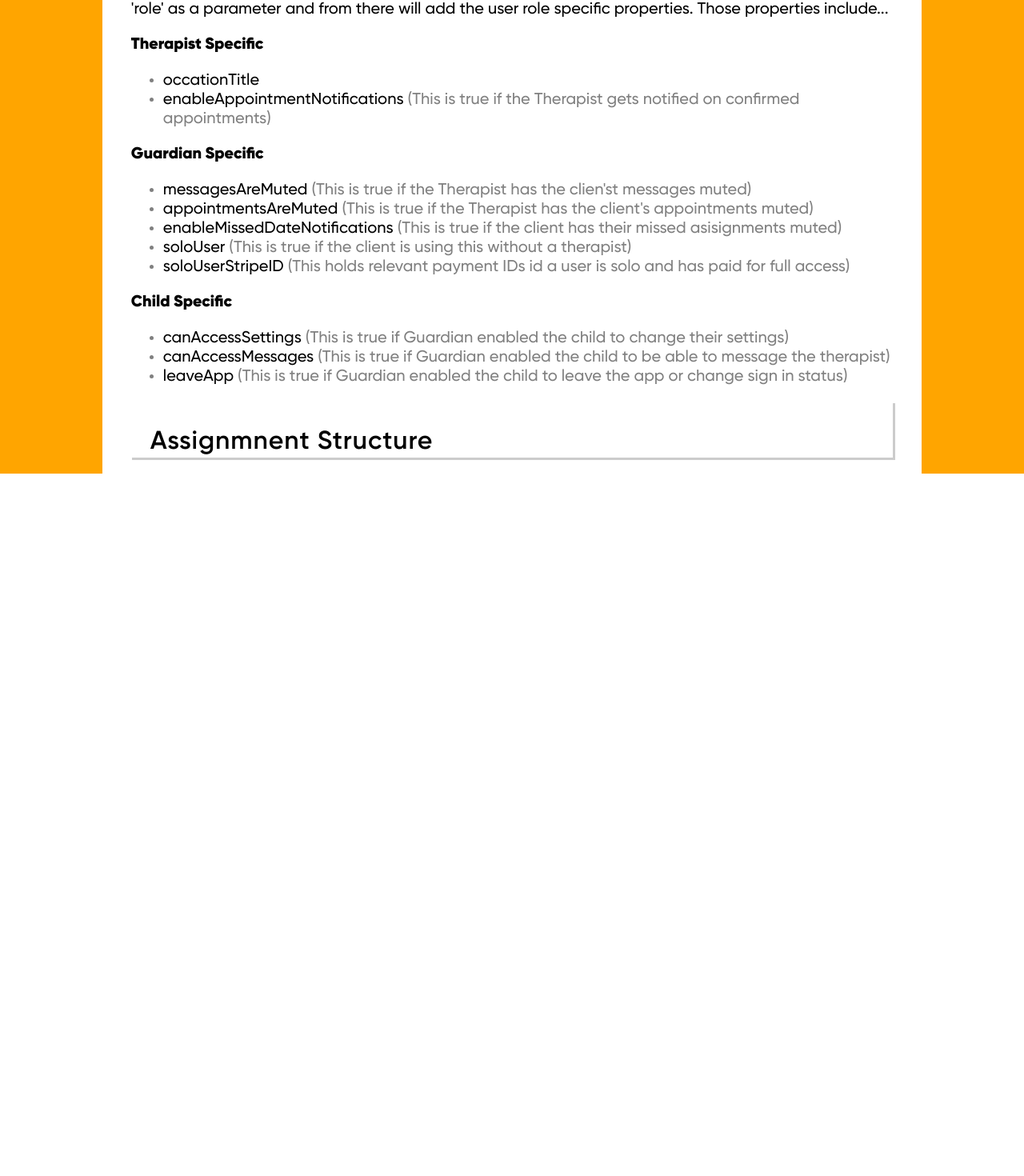
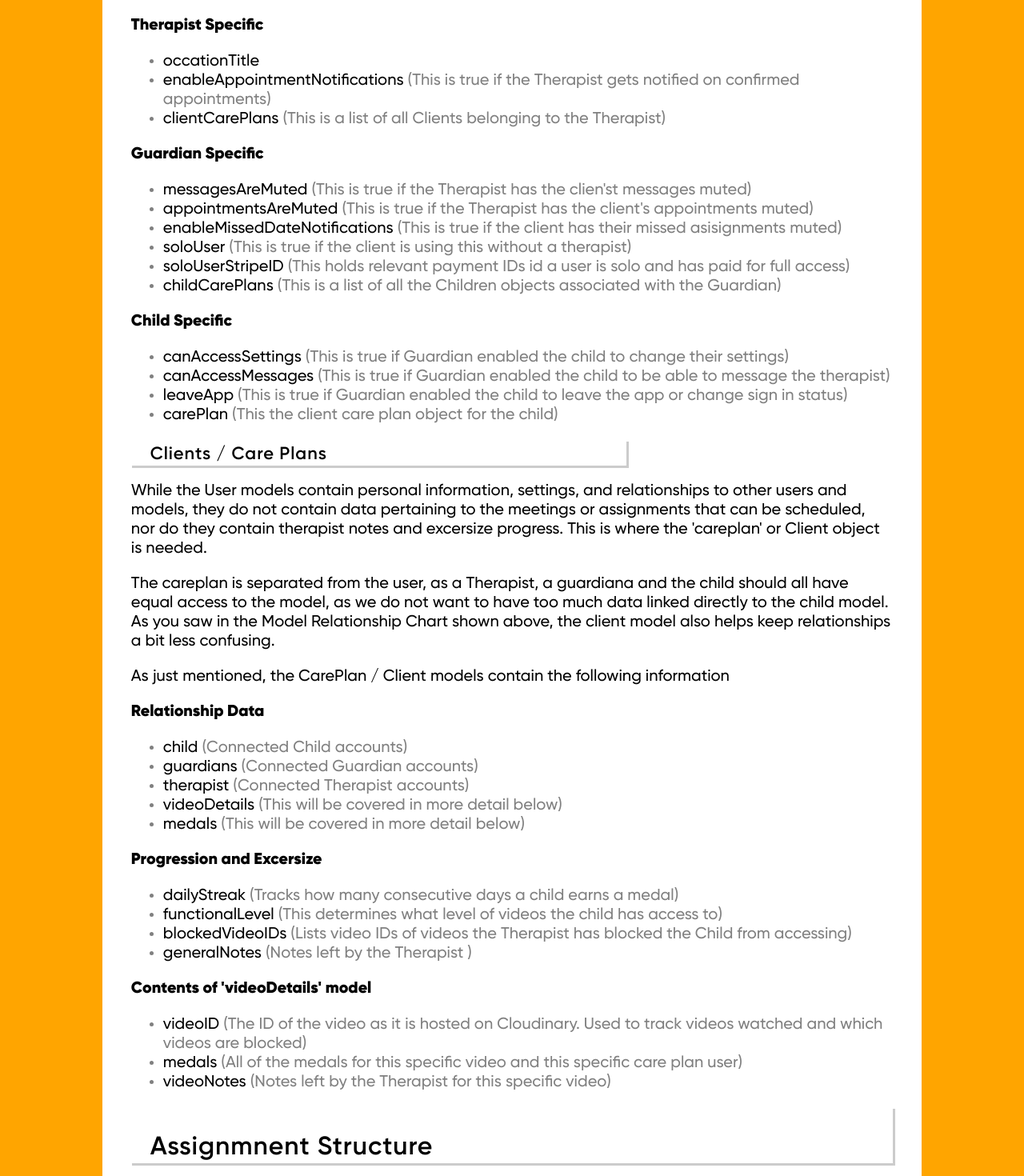
Before and after one commit to NLanese/the-codex, a Next.js app: page /showcases/works/kidz-n-motion in a window 1280 px wide. Shown: the part 5579-7049 px from the top of the page at 80% size. Before the commit the page ends 6191 px from the top, so only its background shows below. Built offline with nearby package versions, Linux system fonts and the light colour scheme.

Commit message:
Update kidz-n-motion.js

```diff
--- a/pages/showcases/works/kidz-n-motion.js
+++ b/pages/showcases/works/kidz-n-motion.js
@@ -418,13 +418,13 @@ export default function KNMPage(){
                             </OstCard>
                         </div>
                     </div>
-                    <div style={Styles.Fonts.lessonHeader}>Organization</div>
+                    <div style={{...Styles.Fonts.lessonHeader, fontSize: 22, width: '60%', marginLeft: '0%'}}>Organization</div>
                     <p style={Styles.Fonts.basicX}>
                         The Organization Model is the parent to every other data model in the Kidz N Motion App. Organizations will <strong>have many</strong> Therapists, as well as a variety of other options that
                         will apply to all Therapists and thus all Clients. Some of these properties include the payment settings as well as video settings from the Therapeutic Practice. While you would be able to access the
                         information of Patients by finding the Therapists from the Organization and going down through the models that way, the Organization will also have direct relationships with the Clients and parents and children as well.
                     </p>
-                    <div style={Styles.Fonts.lessonHeader}>Users</div>
+                    <div style={{...Styles.Fonts.lessonHeader, fontSize: 22, width: '60%', marginLeft: '0%'}}>Users</div>
                     <p style={Styles.Fonts.basicX}>
                         All users are a part of the User tabel in the database, meaning Therapists, Children and Guardians alike are all just instances of the User Model. There is, however
                         <strong> role-specific properties</strong> attached to the user model that seperates Children from Guardians and Guardians from Therapists. This is mostly determined through the 'role' property which is
@@ -441,6 +441,7 @@ export default function KNMPage(){
                         <ul>
                             <li><span style={{...Styles.Code.code, fontSize: 20, color: 'black'}}>occationTitle</span></li>
                             <li><span style={{...Styles.Code.code, fontSize: 20, color: 'black'}}>enableAppointmentNotifications </span>(This is true if the Therapist gets notified on confirmed appointments)</li>
+                            <li><span style={{...Styles.Code.code, fontSize: 20, color: 'black'}}>clientCarePlans </span>(This is a list of all Clients belonging to the Therapist)</li>
                         </ul>
                         <strong style={{color: 'black'}}>Guardian Specific</strong>
                         <ul>
@@ -449,15 +450,53 @@ export default function KNMPage(){
                             <li><span style={{...Styles.Code.code, fontSize: 20, color: 'black'}}>enableMissedDateNotifications</span> (This is true if the client has their missed asisignments muted)</li>
                             <li><span style={{...Styles.Code.code, fontSize: 20, color: 'black'}}>soloUser</span> (This is true if the client is using this without a therapist)</li>
                             <li><span style={{...Styles.Code.code, fontSize: 20, color: 'black'}}>soloUserStripeID</span> (This holds relevant payment IDs id a user is solo and has paid for full access)</li>
+                            <li><span style={{...Styles.Code.code, fontSize: 20, color: 'black'}}>childCarePlans </span>(This is a list of all the Children objects associated with the Guardian)</li>
                         </ul>
                         <strong style={{color: 'black'}}>Child Specific</strong>
                         <ul>
                             <li><span style={{...Styles.Code.code, fontSize: 20, color: 'black'}}>canAccessSettings</span> (This is true if Guardian enabled the child to change their settings)</li>
                             <li><span style={{...Styles.Code.code, fontSize: 20, color: 'black'}}>canAccessMessages</span> (This is true if Guardian enabled the child to be able to message the therapist)</li>
                             <li><span style={{...Styles.Code.code, fontSize: 20, color: 'black'}}>leaveApp</span> (This is true if Guardian enabled the child to leave the app or change sign in status)</li>
+                            <li><span style={{...Styles.Code.code, fontSize: 20, color: 'black'}}>carePlan </span>(This the client care plan object for the child)</li>
                         </ul>
                     </p>
-
+                    <div style={{...Styles.Fonts.lessonHeader, fontSize: 22, width: '60%', marginLeft: '0%'}}>Clients / Care Plans</div>
+                    <p style={Styles.Fonts.basicX}>
+                        While the User models contain personal information, settings, and relationships to other users and models, they do not
+                        contain data pertaining to the meetings or assignments that can be scheduled, nor do they contain therapist notes and
+                        excersize progress. This is where the 'careplan' or Client object is needed.
+                    </p>
+                    <p style={Styles.Fonts.basicX}>
+                        The careplan is separated from the user, as a Therapist, a guardiana and the child should all have equal access to the model,
+                        as we do not want to have too much data linked directly to the child model. As you saw in the Model Relationship Chart shown above, the
+                        client model also helps keep relationships a bit less confusing.
+                    </p>
+                    <p style={Styles.Fonts.basicX}>
+                        As just mentioned, the CarePlan / Client models contain the following information
+                    </p>
+                    <p style={{...Styles.Fonts.basicX, fontSize: 20, color: 'grey'}}>
+                        <strong style={{color: 'black'}}>Relationship Data</strong>
+                        <ul>
+                            <li><span style={{...Styles.Code.code, fontSize: 20, color: 'black'}}>child </span>(Connected Child accounts)</li>
+                            <li><span style={{...Styles.Code.code, fontSize: 20, color: 'black'}}>guardians </span>(Connected Guardian accounts)</li>
+                            <li><span style={{...Styles.Code.code, fontSize: 20, color: 'black'}}>therapist </span>(Connected Therapist accounts)</li>
+                            <li><span style={{...Styles.Code.code, fontSize: 20, color: 'black'}}>videoDetails </span>(This will be covered in more detail below)</li>
+                            <li><span style={{...Styles.Code.code, fontSize: 20, color: 'black'}}>medals </span>(This will be covered in more detail below)</li>
+                        </ul>
+                        <strong style={{color: 'black'}}>Progression and Excersize</strong>
+                        <ul>
+                            <li><span style={{...Styles.Code.code, fontSize: 20, color: 'black'}}>dailyStreak</span> (Tracks how many consecutive days a child earns a medal)</li>
+                            <li><span style={{...Styles.Code.code, fontSize: 20, color: 'black'}}>functionalLevel</span> (This determines what level of videos the child has access to)</li>
+                            <li><span style={{...Styles.Code.code, fontSize: 20, color: 'black'}}>blockedVideoIDs</span> (Lists video IDs of videos the Therapist has blocked the Child from accessing)</li>
+                            <li><span style={{...Styles.Code.code, fontSize: 20, color: 'black'}}>generalNotes</span> (Notes left by the Therapist )</li>
+                        </ul>
+                        <strong style={{color: 'black'}}>Contents of 'videoDetails' model</strong>
+                        <ul>
+                            <li><span style={{...Styles.Code.code, fontSize: 20, color: 'black'}}>videoID</span> (The ID of the video as it is hosted on Cloudinary. Used to track videos watched and which videos are blocked)</li>
+                            <li><span style={{...Styles.Code.code, fontSize: 20, color: 'black'}}>medals</span> (All of the medals for this specific video and this specific care plan user)</li>
+                            <li><span style={{...Styles.Code.code, fontSize: 20, color: 'black'}}>videoNotes</span> (Notes left by the Therapist for this specific video)</li>
+                        </ul>
+                    </p>
                 </div>
             )
         }
```
